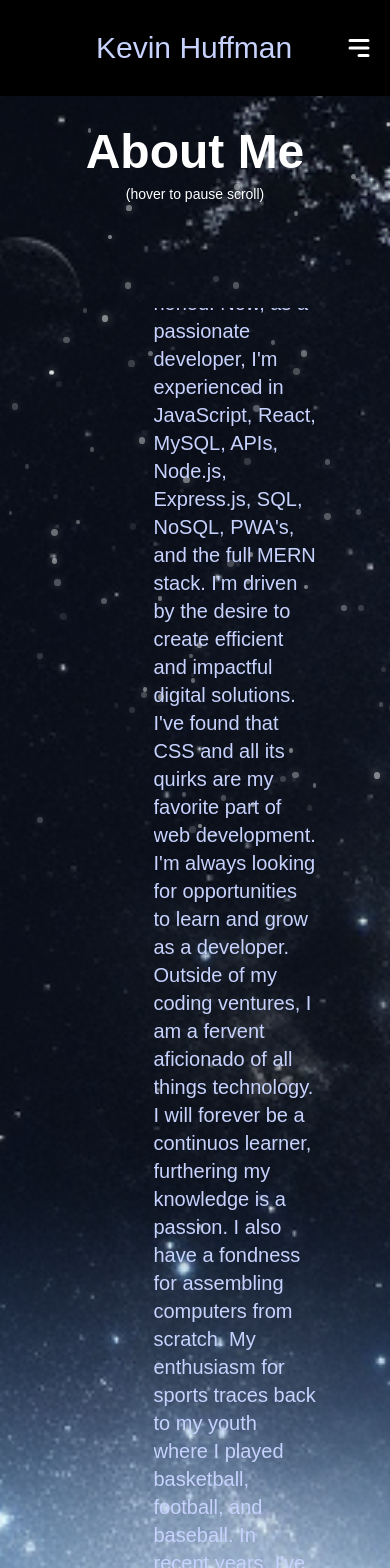
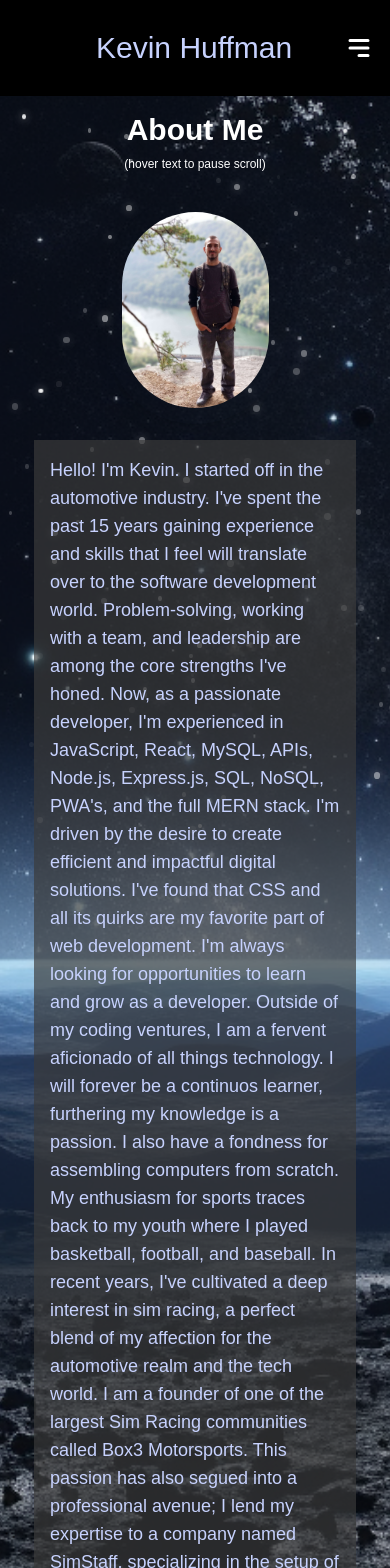
Before and after one commit to kevhuff/kev-huff, a React (Create React App) app: page /about in a window 390 px wide. Shown: the top 1568 px of the page. Built offline with nearby package versions, Linux system fonts and the light colour scheme.

Commit message:
adjusted mobile friendly scaling, navbar tweaks

```diff
--- a/src/components/About.js
+++ b/src/components/About.js
@@ -1,24 +1,26 @@
 import React from "react";
 import ProfilePic from "./assets/pfp.jpg";
+//import index.css
+import "../index.css";
+
 
 const About = () => {
   return (
-    <div className="flex flex-col items-center justify-center min-h-screen p-8">
-      <h2 className="text-5xl font-bold mb-2 text-white transition transform hover:text-indigo-300 hover:scale-150 duration-1000 ease-in-out">
+    <div className="flex flex-col items-center justify-center p-4 sm:p-8 lg:p-16">
+      <h2 className="text-3xl sm:text-5xl lg:text-6xl font-bold mb-2 text-white transition transform hover:text-indigo-300 hover:scale-150 duration-1000 ease-in-out">
         About Me
       </h2>
-      <h1 className="text-sm mb-6 text-center text-white transition transform hover:text-indigo-300 hover:scale-110 duration-1000 ease-in-out">
-        (hover to pause scroll)
+      <h1 className="text-xs sm:text-sm lg:text-md mb-6 text-center text-white transition transform hover:text-indigo-300 hover:scale-110 duration-1000 ease-in-out">
+        (hover text to pause scroll)
       </h1>
-      <div>
+      <div className="flex flex-col items-center">
         <img
           src={ProfilePic}
           alt="Kevin's Portrait"
-          className="w-[10%] h-[20%] sm:w-[17%] p-10 rounded-full shadow-lg transition transform hover:scale-105 hover:opacity-30 duration-300 ease-in-out"
+          className="w-[50%] sm:w-[40%] lg:w-[25%] h-[20%] sm:h-[30%] lg:h-[25%] p-4 sm:p-10 lg:p-16 rounded-full shadow-lg transition transform hover:scale-105 hover:opacity-30 duration-300 ease-in-out"
         />
-      </div>
-      <div className="text-scroll bg-[##3b3b3bae] justify-center ml-20 w-[50%] h-[80%] overflow-hidden ">
-        <p className="text-xl text-indigo-200 hover:text-white duration-900 ease-in scroll-text">
+        <div className=" bg-[#3b3b3bae] mt-4 w-[90%] sm:w-[50%] lg:w-[45%] overflow-hidden rounded-b-2xl p-4 lg:p-8">
+          <p className="text-lg sm:text-xl lg:text-2xl text-indigo-200 hover:text-white scroll-text">
           Hello! I'm Kevin. I started off in the automotive industry. I've spent
           the past 15 years gaining experience and skills that I feel will
           translate over to the software development world. Problem-solving,
@@ -41,7 +43,8 @@ const About = () => {
           I lend my expertise to a company named SimStaff, specializing in the
           setup of simulation rigs for a diverse clientele and also managing
           events, both in-person and virtual.
-        </p>
+          </p>
+        </div>
       </div>
     </div>
   );
--- a/src/components/hero.js
+++ b/src/components/hero.js
@@ -3,8 +3,8 @@ import { TypeAnimation } from 'react-type-animation';
 
 const Hero = () => {
     return (
-        <div className='max-w-[800px] w-full h-screen mx-auto text-center flex flex-col justify-start items-center pt-20'>
-            <p className='font-bold p-10 ml-5 text-indigo-200 text-6xl'>
+        <div className='max-w-[800px] w-full h-screen  text-center flex flex-col justify-start items-center '>
+            <p className='font-bold p-10 text-indigo-200 text-6xl'>
               Hello I'm Kevin and I'm a
             </p>
 
--- a/src/components/navbar.jsx
+++ b/src/components/navbar.jsx
@@ -9,8 +9,15 @@ const NavBar = () => {
         setNav(!nav);
     };
 
+    const closeNavAndNavigate = (route) => {
+        setNav(false); // close the side navigation
+        // if you are using react-router you might use history.push(route) here
+    };
+
     return (
-        <div className='flex justify-between items-center h-24 w-screen mx-auto px-4 text-white bg-black'>
+        <div className='flex justify-between items-center h-24 w-screen mx-auto px-4 text-white bg-black z-50'>
+            {!nav && (
+                <>
                     <h1 className='w-full text-indigo-200 text-left text-3xl pl-20'>Kevin Huffman</h1>
                     <ul className='hidden md:flex space-x-4 pr-4'>
                         {['Home', 'About', 'Contact', 'Projects', 'Socials', 'Resume'].map((text, idx) => (
@@ -22,16 +29,15 @@ const NavBar = () => {
                             </li>
                         ))}
                     </ul>
-            {/* Hamburger Icon: Hidden on Large Screens */}
+                </>
+            )}
             <div onClick={handleNav} className="z-10 relative lg:hidden">
                 {!nav ? <HiMenuAlt3 size={30} /> : <HiMinus size={30} onClick={handleNav} />}
             </div>
-            {/* Side Navigation */}
-            <ul className={nav ? 'fixed right-0 top-0 w-[40%] h-full border-l border-gray-500 bg-[#000300] transition-transform duration-700 ease-in-out' : 'fixed right-full top-0 w-[60%] h-full border-l border-gray-500 bg-[#000300] transition-transform duration-700 ease-in-out'}>
-                <h1 className='text-center text-3xl font-bold text-indigo-300'>Kevin Huffman</h1>
+            <ul className={nav ? 'fixed right-0 top-0 w-[40%] h-fit border-black  bg-[#000300] transition-transform duration-700 ease-in-out' : 'fixed right-full top-0 w-[60%] h-full border-l border-gray-500 bg-[#000300] transition-transform duration-700 ease-in-out'}>
+                <h1 className='text-center text-3xl font-bold text-indigo-300 '>Kevin Huffman</h1>
                 {['Home', 'About', 'Contact', 'Projects', 'Socials', 'Resume'].map((text, idx) => (
-                    <div className='relative p-4 border-b border-gray-500 hover:bg-indigo-300 transition-colors duration-300'>
-                        <span className='absolute top-1/2 left-[-1.5rem] transform -translate-y-1/2 bg-gray-800 rounded-full w-6 h-6 flex items-center justify-center'>{idx + 1}</span>
+                    <div className='relative p-4 border-b border-gray-500 hover:bg-indigo-300 transition-colors duration-300' onClick={() => closeNavAndNavigate(text.toLowerCase())}>
                         <Link key={text} to={text === 'Home' ? '/' : `/${text.toLowerCase()}`}>{text}</Link>
                     </div>
                 ))}
--- a/src/index.css
+++ b/src/index.css
@@ -139,4 +139,10 @@ body {
   .hide-on-large {
     display: none;
   }
+}/* Small screens (e.g. phones) make text not scroll for easy viewer experience  */
+@media (max-width: 640px) {
+  .scroll-text {
+    animation: none;
+      overflow-y: visible;
+  }
 }
```
Lines whose indentation alone changed are shown as unchanged.
